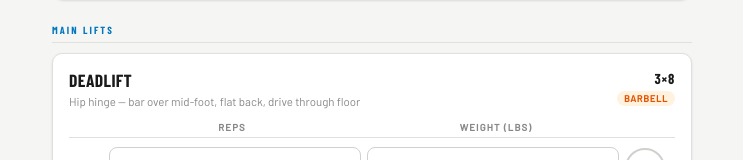
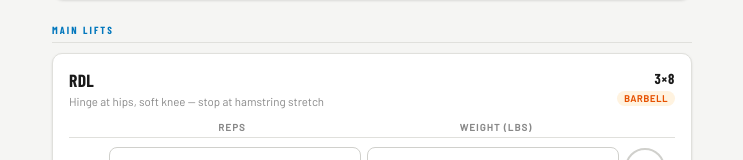
Before and after one commit to danbrady11/Katy, a React (Vite) app: page / in a window 1280 px wide. Shown: the part 329-489 px from the top of the page, without its empty margins (268-1011 px from the left). Built offline with nearby package versions, Linux system fonts and the light colour scheme; no server answers; the database is empty; a web font is replaced by a local one.

Commit message:
Swap Deadlift and RDL between Day A and Day B

```diff
--- a/src/data.js
+++ b/src/data.js
@@ -5,9 +5,9 @@ export const DAY_A = {
   label: 'Day A — Upper',
   color: 'var(--pull)',
   bg: 'var(--pull-light)',
-  tip: 'Add 5 lbs to upper lifts and deadlifts when all sets are clean. For assisted machines, reduce assistance by 5 lbs instead.',
+  tip: 'Add 5 lbs to upper lifts and RDL when all sets are clean. For assisted machines, reduce assistance by 5 lbs instead.',
   exercises: [
-    { id: 'deadlift',      name: 'Deadlift',            tag: 'barbell', sets: 3, reps: 8,  note: 'Hip hinge — bar over mid-foot, flat back, drive through floor' },
+    { id: 'rdl',            name: 'RDL',                 tag: 'barbell', sets: 3, reps: 8,  note: 'Hinge at hips, soft knee — stop at hamstring stretch' },
     { id: 'chest-press',    name: 'Chest Press',         tag: 'machine',  sets: 3, reps: 10, note: 'Machine — adjust seat so handles align with mid-chest' },
     { id: 'lat-pulldown',   name: 'Lat Pulldown',        tag: 'machine',  sets: 3, reps: 10, note: 'Wide grip — pull to upper chest, slight lean back' },
     { id: 'cable-row',      name: 'Cable Row',            tag: 'cable',   sets: 3, reps: 10, note: 'Pull to lower chest, pause 1 sec at peak' },
@@ -36,10 +36,10 @@ export const DAY_B = {
   label: 'Day B — Lower',
   color: 'var(--legs)',
   bg: 'var(--legs-light)',
-  tip: 'Add 10 lbs to leg press and step-ups when all sets are clean. Add 5 lbs to RDL.',
+  tip: 'Add 10 lbs to leg press and step-ups when all sets are clean. Add 5 lbs to deadlift.',
   exercises: [
     { id: 'leg-press',  name: 'Leg Press',  tag: 'machine', sets: 5, reps: 10, note: "Feet shoulder-width mid-plate — don't lock out at top" },
-    { id: 'rdl',        name: 'RDL',        tag: 'barbell', sets: 4, reps: 8,  note: 'Hinge at hips, soft knee — stop at hamstring stretch' },
+    { id: 'deadlift',   name: 'Deadlift',   tag: 'barbell', sets: 4, reps: 6,  note: 'Hip hinge — bar over mid-foot, flat back, drive through floor' },
     { id: 'step-ups',   name: 'Step-ups',   tag: 'db',      sets: 3, reps: 10, note: 'Hold DBs — full hip extension at top, control the step down' },
   ],
   finisher: {
```
